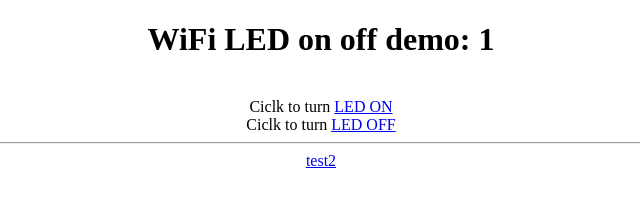
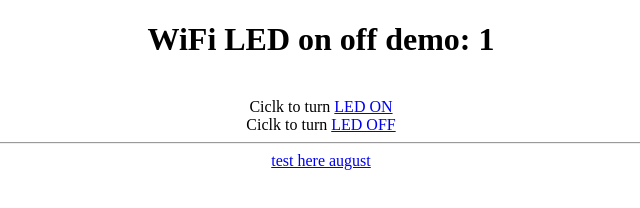
Before and after one commit to iangonsher/designresearch, a plain HTML site: page index.html in a window 1280 px wide. Shown: the full height of the page, 319-959 px from the left. Drawn offline with Linux system fonts and the light colour scheme.

Commit message:
Update index.html

```diff
--- a/index.html
+++ b/index.html
@@ -7,7 +7,7 @@
 Ciclk to turn <a href="ledOn">LED ON</a><br>
 Ciclk to turn <a href="ledOff">LED OFF</a><br>
 <hr>
-<a href="https://github.com/iangonsher/designresearch/blob/main/test">test2</a>
+<a href="https://iangonsher.github.io/designresearch/index">test here august</a>
 </center>
 
 </body>
```
